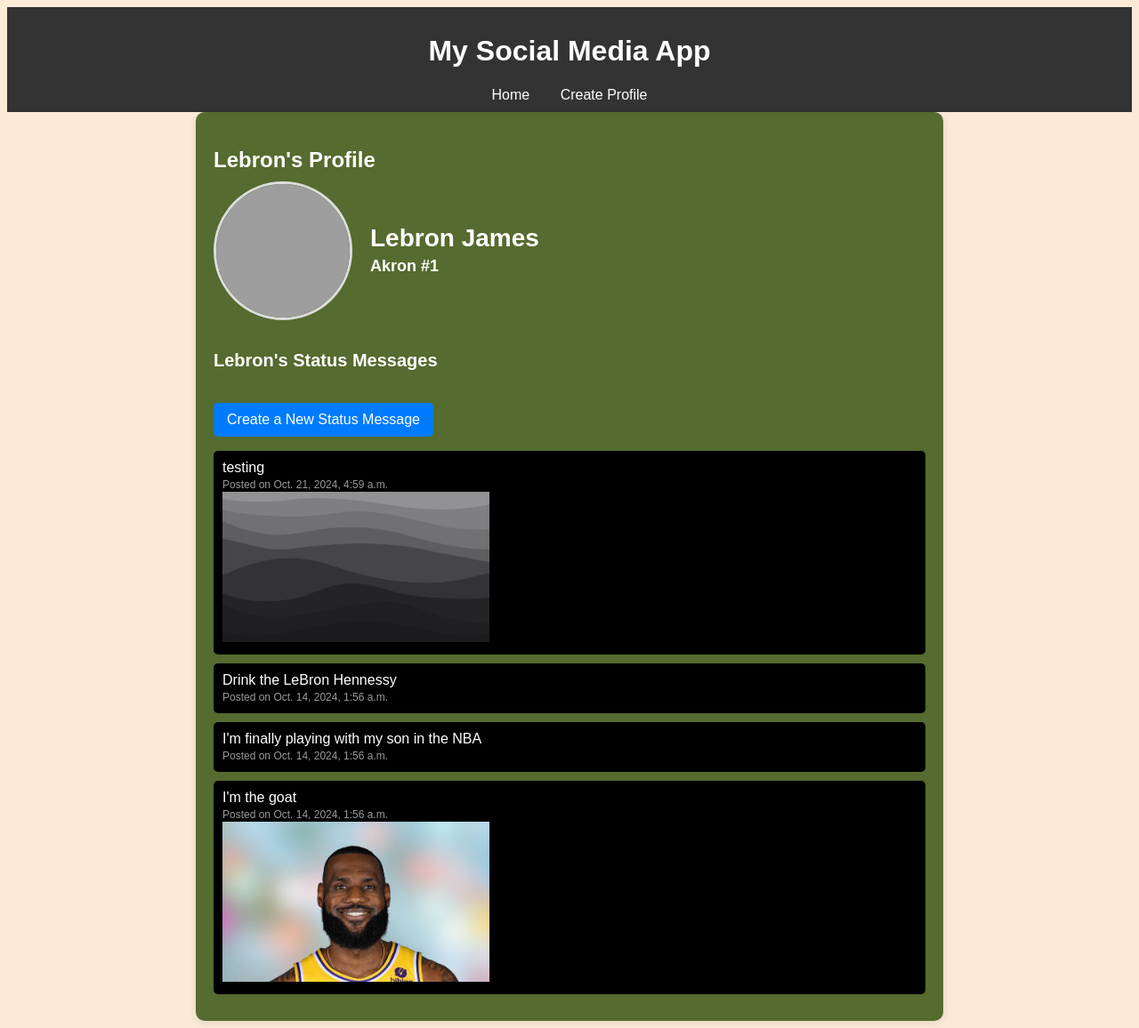
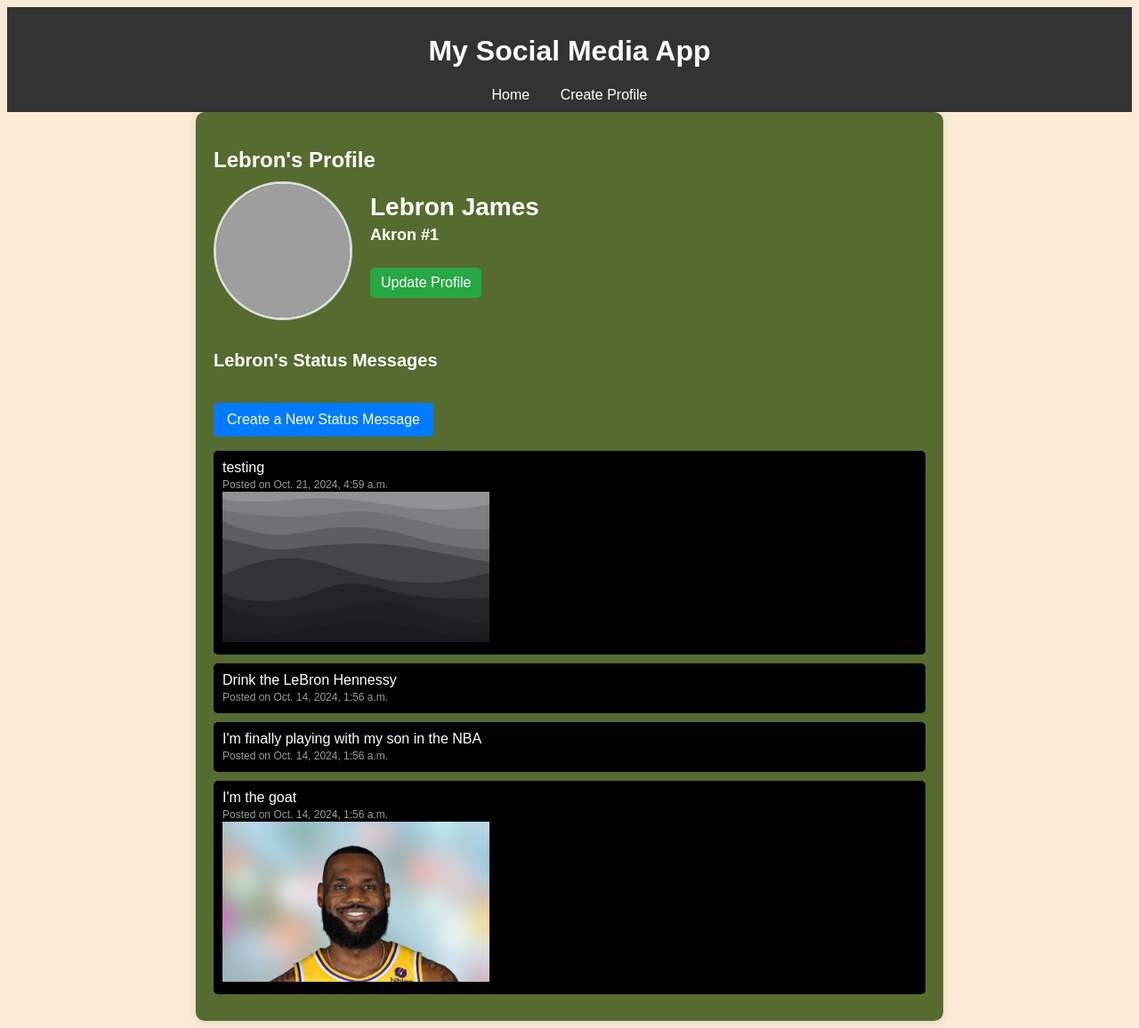
Before and after one commit to jameswong2003/cs412, a Django app: page /mini_fb/profile/1 in a window 1280 px wide. Shown: the whole page at 89% size. Run offline with Django 4.2, Linux system fonts and the light colour scheme; data comes from the database, SQL or seed files in the repository; both versions use the stored data as it was after the commit; grey boxes are pictures that could not be loaded.

Commit message:
finishing task 3

```diff
--- a/mini_fb/forms.py
+++ b/mini_fb/forms.py
@@ -16,3 +16,8 @@ class CreateStatusMessageForm(forms.ModelForm):
     class Meta:
         model = StatusMessage
         fields = ['message']
+
+class UpdateProfileForm(forms.ModelForm):
+    class Meta:
+        model = Profile
+        fields = ['city', 'email', 'profile_image_url']
--- a/mini_fb/templates/mini_fb/show_profile.html
+++ b/mini_fb/templates/mini_fb/show_profile.html
@@ -89,6 +89,21 @@
     img {
         width: 300px;
     }
+
+    .update_profile {
+        display: inline-block;
+        margin-top: 10px;
+        background-color: #28a745;
+        color: #fff;
+        padding: 8px 12px;
+        border-radius: 5px;
+        text-decoration: none;
+        transition: background-color 0.3s ease;
+    }
+
+    .update_profile:hover {
+        background-color: #218838;
+    }
 </style>
 
 <div class="profile_page">
@@ -102,6 +117,10 @@
         <div>
             <h1>{{ profile.first_name }} {{ profile.last_name }}</h1>
             <h2>{{ profile.city }}</h2>
+
+            <p>
+                <a href="{% url 'update_profile' profile.pk %}" class="update_profile">Update Profile</a>
+            </p>
         </div>
     </div>
 
--- a/mini_fb/urls.py
+++ b/mini_fb/urls.py
@@ -1,9 +1,10 @@
 from django.urls import path
-from .views import ShowAllProfilesView, ShowProfilePageView, CreateProfileView, CreateStatusMessageView
+from .views import ShowAllProfilesView, ShowProfilePageView, CreateProfileView, CreateStatusMessageView, UpdateProfileView
 
 urlpatterns = [
     path('', ShowAllProfilesView.as_view(), name='show_all_profiles'),
     path('profile/<int:pk>', ShowProfilePageView.as_view(), name='show_profile'),
     path('create_profile/', CreateProfileView.as_view(), name='create_profile'),
     path('profile/<int:pk>/create_status/', CreateStatusMessageView.as_view(), name='create_status'),
+    path('profile/<int:pk>/update/', UpdateProfileView.as_view(), name='update_profile')
 ]
--- a/mini_fb/views.py
+++ b/mini_fb/views.py
@@ -1,8 +1,8 @@
 from django.shortcuts import render, get_object_or_404
 from django.urls import reverse_lazy
-from django.views.generic import ListView, DetailView, CreateView
+from django.views.generic import ListView, DetailView, CreateView, UpdateView
 from .models import Profile, StatusMessage, Image
-from .forms import CreateProfileForm, CreateStatusMessageForm
+from .forms import CreateProfileForm, CreateStatusMessageForm, UpdateProfileForm
 
 # Create your views here.
 
@@ -53,3 +53,12 @@ class CreateStatusMessageView(CreateView):
     def get_success_url(self):
         profile_pk = self.kwargs['pk']
         return reverse_lazy('show_profile', kwargs={'pk': profile_pk})
+
+class UpdateProfileView(UpdateView):
+    model = Profile
+    form_class = UpdateProfileForm
+    template_name = 'mini_fb/update_profile_form.html'
+
+    def get_success_url(self):
+        profile_pk = self.kwargs['pk']
+        return reverse_lazy('show_profile', kwargs={'pk': profile_pk})
```
Also changed, not shown: mini_fb/templates/mini_fb/update_profile_form.html (added, +84 -0 lines), db.sqlite3.
